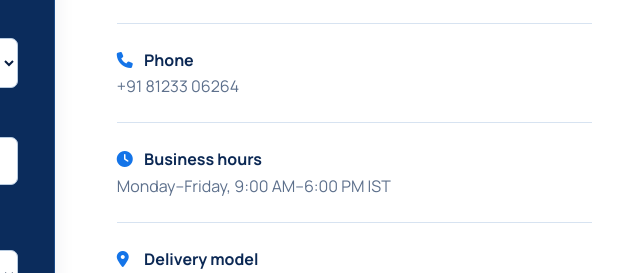
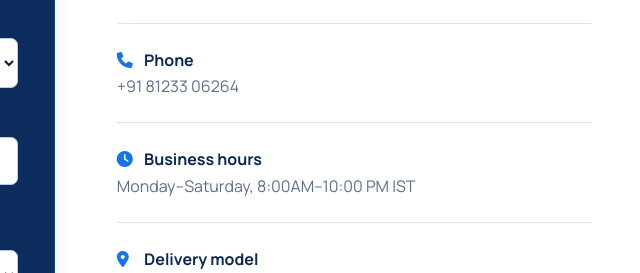
Before and after one commit to archana-p30/sapcloudconsulting, a website: page contact.html in a window 1280 px wide. Shown: the part 885-1158 px from the top of the page, 638-1278 px from the left. Drawn offline with Linux system fonts and the light colour scheme.

```diff
--- a/contact.html
+++ b/contact.html
@@ -164,7 +164,7 @@
                     <div class="contact-detail">
                         <i class="fa-solid fa-clock"></i>
                         <strong>Business hours</strong><br>
-                        Monday–Friday, 9:00 AM–6:00 PM IST
+                        Monday–Saturday, 8:00AM–10:00 PM IST
                     </div>
 
                     <div class="contact-detail">
```
